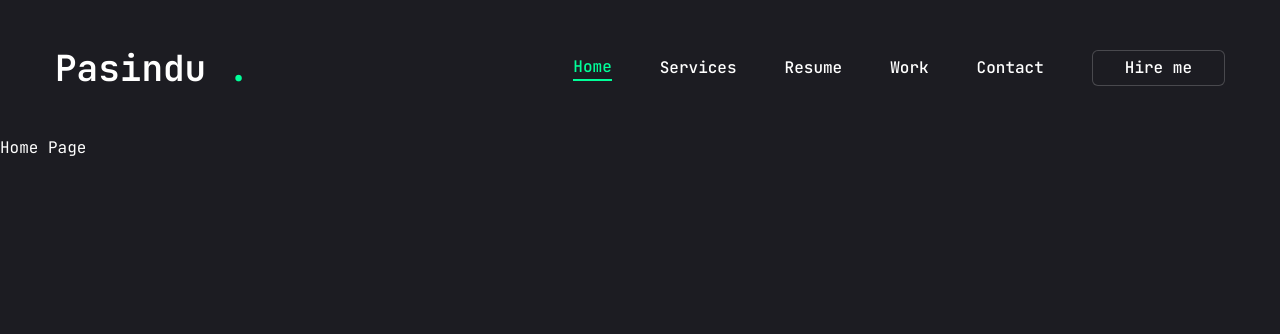
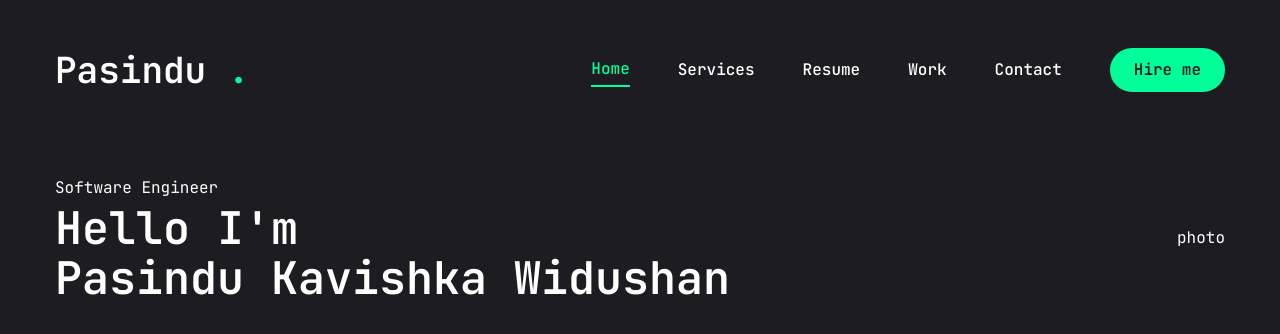
Before and after one commit to widushan/portfolio---template-1, a Next.js app: page / in a window 1280 px wide. Shown: the top 334 px of the page. Built offline with nearby package versions, Linux system fonts and the light colour scheme.

Commit message:
home commit
Designing the home section

```diff
--- a/app/globals.css
+++ b/app/globals.css
@@ -7,10 +7,16 @@
 
 @layer base {
   body {
-    line-height: 1.5;
-    background-color: #1c1c22;
-    color: white;
-    font-family:'JetBrains Mono', 'monospace';
+    @apply font-primary bg-primary text-white leading-loose;
+  }
+  .h1{
+    @apply text-[35px] xl:text-[45px] leading-[1.1] font-semibold;
+  }
+  .h2{
+    @apply text-[25px] xl:text-[35px] leading-[1.1] font-semibold;
+  }
+  .h3{
+    @apply text-[15px] xl:text-[25px] leading-[1.1] font-semibold;
   }
 
 
--- a/app/page.jsx
+++ b/app/page.jsx
@@ -1,6 +1,26 @@
 import React from "react";
+import { Button } from "@/components/ui/button";
+import { FiDownload } from "react-icons/fi"; // npm i react-icons
+import Link from "next/link";
+
+const Home = () => {
+  return(
+    <section className="h-full">
+      <div className="container mx-auto h-full">
+        <div className="flex flex-col xl:flex-row items-center justify-between xl:pt-8 xl:pb-24">
+          {/* Left Side */}
+          <div className="text-center xl:text-left">
+            <span>Software Engineer</span>
+            <h1 className="h1">
+              Hello I'm <br /> <span>Pasindu Kavishka Widushan</span>
+            </h1>
+          </div>
+          <div>photo</div>
+        </div>
+      </div>
+    </section>
+  );
+};
 
 
-export default function Home() {
-  return <main>Home Page</main>
-}
+export default Home;
--- a/components/Header.jsx
+++ b/components/Header.jsx
@@ -2,6 +2,8 @@
 
 import Nav from "@/components/Nav";
 import { Button } from "@/components/ui/button";
+import MobileNav from "@/components/MobileNav";
+import React from "react";
 
 
 const Header = () => {
@@ -22,7 +24,7 @@
                 <div className="hidden xl:flex items-center gap-12">
                     <Nav />
                     <Link href="/contact">
-                        <Button className="bg-[#1c1c22] text-white border border-white/20 px-8 py-2 text-base hover:bg-white/5">
+                        <Button variant="default">
                             Hire me
                         </Button>
                     </Link>
@@ -30,7 +32,9 @@
 
 
 
-                <div className="xl:hidden">mobile nav</div>
+                <div className="xl:hidden">
+                    <MobileNav />
+                </div>
 
 
 
--- /dev/null
+++ b/components/MobileNav.jsx
@@ -0,0 +1,69 @@
+"use client";
+
+import { Sheet, SheetContent, SheetTrigger } from "@/components/ui/sheet";
+import { usePathname } from "next/navigation";
+import Link from 'next/link';
+import {CiMenuFries} from 'react-icons/ci';  {/* npm i react-icons */ }
+
+
+
+import React from 'react'
+
+
+const links = [
+    {
+        name: "Home",
+        href: "/",
+    },
+    {
+        name: "Services",
+        href: "/services",
+    },
+    {
+        name: "Resume",
+        href: "/resume",
+    },
+    {
+        name: "Work",
+        href: "/work",
+    },
+    {
+        name: "Contact",
+        href: "/contact",
+    },
+];
+
+const MobileNav = () => {
+    const pathname = usePathname();
+    return (
+        <Sheet>
+            <SheetTrigger className="flex justify-center items-center">
+                <CiMenuFries className="text-[32px] text-accent"/>
+            </SheetTrigger>
+            <SheetContent className="flex flex-col">
+                <div className="mt-32 mb-20 text-center text-2xl">
+                    <Link href="/">
+                    <h1 className="text-4xl font-semibold">
+                        Pasindu<span className="text-accent"> .</span>
+                    </h1>
+                    </Link>
+                </div>
+                <nav className="flex flex-col justify-center items-center gap-8">
+                    {links.map((link, index) =>{
+                        return (
+                            <Link
+                                key={index}
+                                href={link.href}
+                                className={`${ link.href === pathname && "text-accent border-b-2 border-accent"}
+                                    text-xl capitalize hover:text-accent transition-all`}>
+                                {link.name}
+                            </Link>
+                        );
+                    })}
+                </nav>
+            </SheetContent>
+        </Sheet>
+    );
+};
+
+export default MobileNav;
--- a/components/ui/button.jsx
+++ b/components/ui/button.jsx
@@ -5,27 +5,18 @@
 import { cn } from "@/lib/utils"
 
 const buttonVariants = cva(
-  "inline-flex items-center justify-center gap-2 whitespace-nowrap rounded-md text-sm font-medium transition-all disabled:pointer-events-none disabled:opacity-50 [&_svg]:pointer-events-none [&_svg:not([class*='size-'])]:size-4 shrink-0 [&_svg]:shrink-0 outline-none focus-visible:border-ring focus-visible:ring-ring/50 focus-visible:ring-[3px] aria-invalid:ring-destructive/20 dark:aria-invalid:ring-destructive/40 aria-invalid:border-destructive",
+  "inline-flex items-center justify-center whitespace-nowrap rounded-full text-base font-semibold ring-offset-white transitionn-colors",
   {
     variants: {
       variant: {
-        default:
-          "bg-primary text-primary-foreground shadow-xs hover:bg-primary/90",
-        destructive:
-          "bg-destructive text-white shadow-xs hover:bg-destructive/90 focus-visible:ring-destructive/20 dark:focus-visible:ring-destructive/40 dark:bg-destructive/60",
-        outline:
-          "border bg-background shadow-xs hover:bg-accent hover:text-accent-foreground dark:bg-input/30 dark:border-input dark:hover:bg-input/50",
-        secondary:
-          "bg-secondary text-secondary-foreground shadow-xs hover:bg-secondary/80",
-        ghost:
-          "hover:bg-accent hover:text-accent-foreground dark:hover:bg-accent/50",
-        link: "text-primary underline-offset-4 hover:underline",
+        default: "bg-accent text-primary hover:bg-accent-hover",
+        primary: "bg-primary text-white hover:bg-primary-hover",
+        outline: "border border-accent bg-transparent text-accent hover:bg-accent hover:text-primary",
       },
       size: {
-        default: "h-9 px-4 py-2 has-[>svg]:px-3",
-        sm: "h-8 rounded-md gap-1.5 px-3 has-[>svg]:px-2.5",
-        lg: "h-10 rounded-md px-6 has-[>svg]:px-4",
-        icon: "size-9",
+        default: "h-[44px] px-6",
+        md: "h-[48px] px-4",
+        lg: "h-[56px] px-8 text-sm uppercase tracking-[2px]",
       },
     },
     defaultVariants: {
--- a/components/ui/sheet.jsx
+++ b/components/ui/sheet.jsx
@@ -3,6 +3,9 @@
 import * as React from "react"
 import * as SheetPrimitive from "@radix-ui/react-dialog"
 import { XIcon } from "lucide-react"
+import { cva } from "class-variance-authority";
+import { IoMdClose } from "react-icons/io"; // npm i react-icons
+
 
 import { cn } from "@/lib/utils"
 
@@ -57,9 +60,9 @@
       <SheetPrimitive.Content
         data-slot="sheet-content"
         className={cn(
-          "bg-background data-[state=open]:animate-in data-[state=closed]:animate-out fixed z-50 flex flex-col gap-4 shadow-lg transition ease-in-out data-[state=closed]:duration-300 data-[state=open]:duration-500",
+          "bg-primary data-[state=open]:animate-in data-[state=closed]:animate-out fixed z-50 flex flex-col gap-4 shadow-lg transition ease-in-out data-[state=closed]:duration-300 data-[state=open]:duration-500",
           side === "right" &&
-            "data-[state=closed]:slide-out-to-right data-[state=open]:slide-in-from-right inset-y-0 right-0 h-full w-3/4 border-l sm:max-w-sm",
+            "data-[state=closed]:slide-out-to-right data-[state=open]:slide-in-from-right inset-y-0 right-0 h-full w-3/4 sm:max-w-sm",
           side === "left" &&
             "data-[state=closed]:slide-out-to-left data-[state=open]:slide-in-from-left inset-y-0 left-0 h-full w-3/4 border-r sm:max-w-sm",
           side === "top" &&
@@ -71,8 +74,8 @@
         {...props}>
         {children}
         <SheetPrimitive.Close
-          className="ring-offset-background focus:ring-ring data-[state=open]:bg-secondary absolute top-4 right-4 rounded-xs opacity-70 transition-opacity hover:opacity-100 focus:ring-2 focus:ring-offset-2 focus:outline-hidden disabled:pointer-events-none">
-          <XIcon className="size-4" />
+          className=" absolute right-8 top-8 transition-opacity outline-none">
+          <IoMdClose className="text-3xl text-accent" />
           <span className="sr-only">Close</span>
         </SheetPrimitive.Close>
       </SheetPrimitive.Content>
--- a/package.json
+++ b/package.json
@@ -22,6 +22,7 @@
     "next": "14.1.3",
     "react": "^18.2.0",
     "react-dom": "^18.2.0",
+    "react-icons": "^5.5.0",
     "tailwind-merge": "^3.3.0",
     "tailwindcss-animate": "^1.0.7"
   },
```
Also changed, not shown: 1 other file (tests, documents, lock files or other folders).
